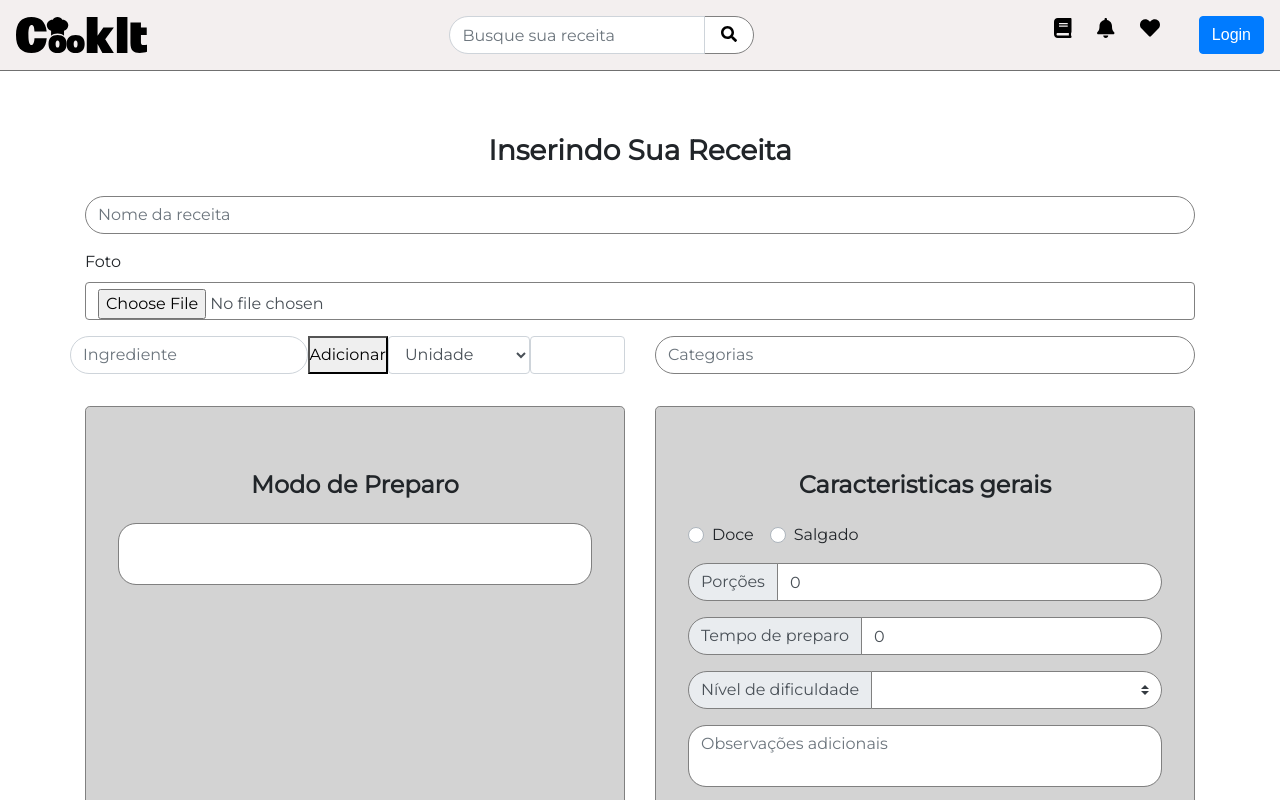
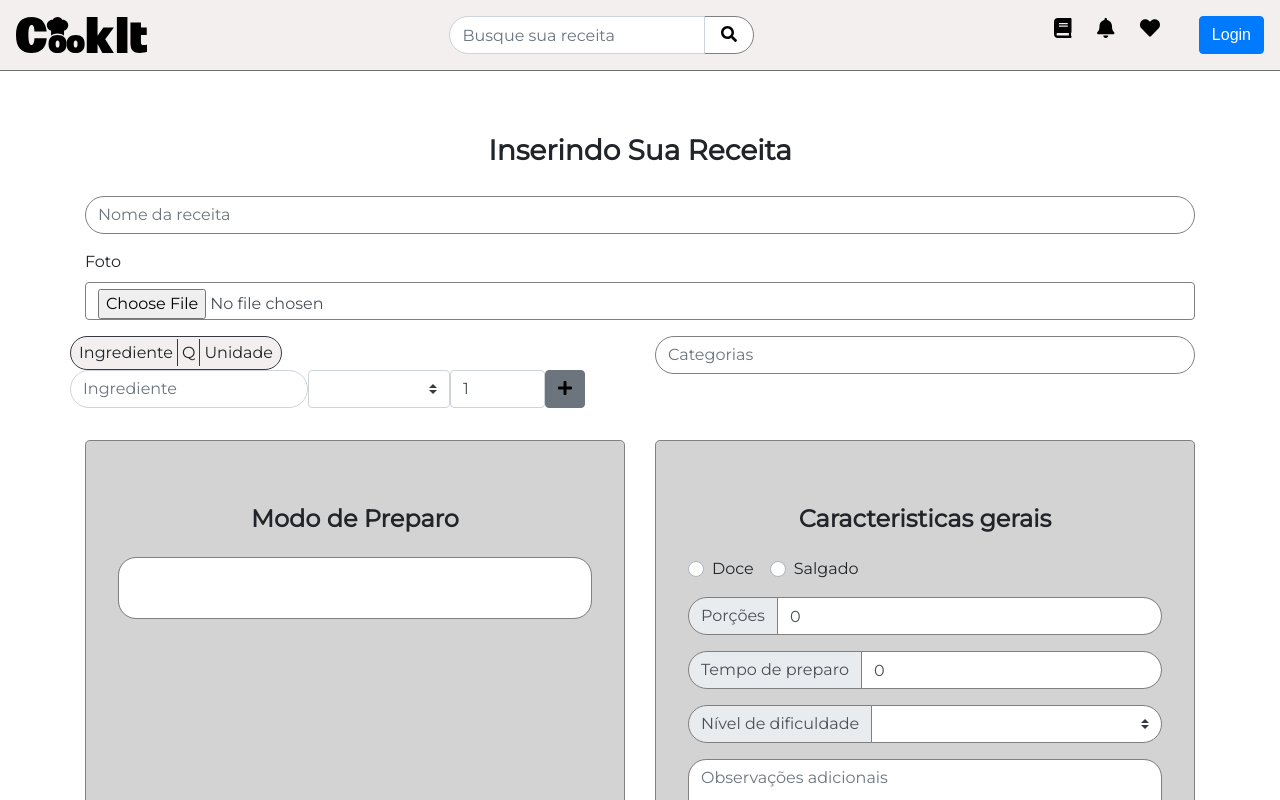
Before and after one commit to Tads98/CookIt, a Vue app in the folder front-end/: page /FormReceita in a window 1280 px wide. Shown: the top 800 px of the page. Built offline with nearby package versions, Linux system fonts and the light colour scheme; what vue-highlightjs would draw is missing.

Commit message:
Criando arquivo proprio para tags de igredientes do FormReceita e adicionando quantidade e unidade de medida.

```diff
--- a/front-end/src/components/receitas/FormReceita.vue
+++ b/front-end/src/components/receitas/FormReceita.vue
@@ -75,8 +75,6 @@
                   id="customRadioInline1"
                   name="customRadioInline1"
                   class="custom-control-input"
-                  v-model="tagInput"
-                  @keyup.space="addTag"
                 />
                 <label class="custom-control-label" for="customRadioInline1"
                   >Doce</label
--- a/front-end/src/components/receitas/IngredienteInput.vue
+++ b/front-end/src/components/receitas/IngredienteInput.vue
@@ -1,43 +1,48 @@
 <template>
   <div>
-    <div
-      v-for="(ingrediente, index) in ingredientes"
-      :key="'ingrediente' + index"
-    >
-      <span></span>
+    <div class="row">
+        <div class="ing-tag border border-dark p-1 rounded-pill">
+            <span class="p-1 border-right border-dark">Ingrediente</span>
+            <span class="p-1 border-right border-dark">Q</span>
+            <span class="p-1">Unidade</span>
+        </div>
     </div>
-    <div class="row form-group">
+    <div class="row">
       <div
+        class="ing-tag border border-dark p-1 rounded-pill"
         v-for="(ingrediente, index) in ingredientes"
         :key="'ingrediente' + index"
       >
-        <span v-if="ing_ativo !== index" @click="ing_ativo = index">{{
-          ingrediente
+        <span class="p-1 border-right border-dark">{{
+          ingrediente.nome_ingrediente
         }}</span>
-        <input v-else
-          type="text"
-          v-model="ingredientes[index]"
-          v-focus
-          :style="{ width: ing_ativo + 'ch' }"
-          @keyup.enter="ing_ativo = null"
-          @blur="ing_ativo = null"
-        />
-        <span @click="removeTag(index)"
-          ><i class="fas fa-times-circle"></i
-        ></span>
+        <span class="p-1 border-right border-dark">{{
+          ingrediente.quantidade_ingrediente
+        }}</span>
+        <span class="p-1">{{
+          ingrediente.unidade_medida_ingrediente
+        }}</span>
+        <span @click="removeTag(index)">
+          <i class="fas fa-times-circle"></i>
+        </span>
       </div>
+    </div>
+    <div class="row form-group">
       <input
         multiple
         id="input"
         type="text"
         class="form-control rounded-pill col-5"
         placeholder="Ingrediente"
-        v-model="tagInput"
-        @keyup.enter="addTag"
+        v-model="tagIngredienteNome"
       />
-      <button type="button" @click="addTag">Adicionar</button>
-      <select class="form-control col-3" name="" id="unidade-medida">
-        <option value="1">Unidade</option>
+      <select
+        class="custom-select col-3"
+        name=""
+        id="unidade-medida"
+        v-model="tagIngredienteUnidade"
+      >
+        <option value="1" selected>Unidade</option>
         <option value="2">Xícara</option>
         <option value="3">Colher de Sopa</option>
         <option value="4">Colher de Chá</option>
@@ -48,7 +53,15 @@
         <option value="9">Quilograma(kg)</option>
         <option value="10">ao gosto</option>
       </select>
-      <input class="form-control col-2" type="number" />
+      <input
+        min=1
+        class="form-control col-2"
+        type="number"
+        v-model="tagIngredienteQuantidade"
+      />
+      <button type="button" class="btn btn-secondary" @click="addTag">
+          <i class="fas fa-plus"></i>
+      </button>
     </div>
   </div>
 </template>
@@ -60,17 +73,30 @@ export default {
     return {
       ingredientes: [],
       ing_ativo: null,
-      nome_ingrediente: "",
-      quant_ingrediente: "",
-      uni_ingrediente: "",
+      ingrediente: null,
+      tagIngredienteNome: "",
+      tagIngredienteQuantidade: 1,
+      tagIngredienteUnidade: "",
     };
   },
   methods: {
     addTag() {
-      if (!this.tagInput == "") {
-        this.ingredientes.push(this.tagInput);
+      if (
+        this.tagIngredienteNome != "" &&
+        this.tagIngredienteUnidade != "" &&
+        this.tagIngredienteQuantidade != ""
+      ) {
+        this.ingrediente = {
+          nome_ingrediente: this.tagIngredienteNome,
+          unidade_medida_ingrediente: this.tagIngredienteUnidade,
+          quantidade_ingrediente: this.tagIngredienteQuantidade,
+        };
+        console.log(this.ingrediente);
+        this.ingredientes.push(this.ingrediente);
       }
-      this.tagInput = "";
+      this.tagIngredienteNome = "";
+      this.tagIngredienteQuantidade = "";
+      this.tagIngredienteUnidade = "";
     },
     removeTag(index) {
       this.ingredientes.splice(index, 1);
@@ -80,4 +106,7 @@ export default {
 </script>
 
 <style>
+.ing-tag{
+    background-color: #F3EFEF;
+}
 </style>
```
